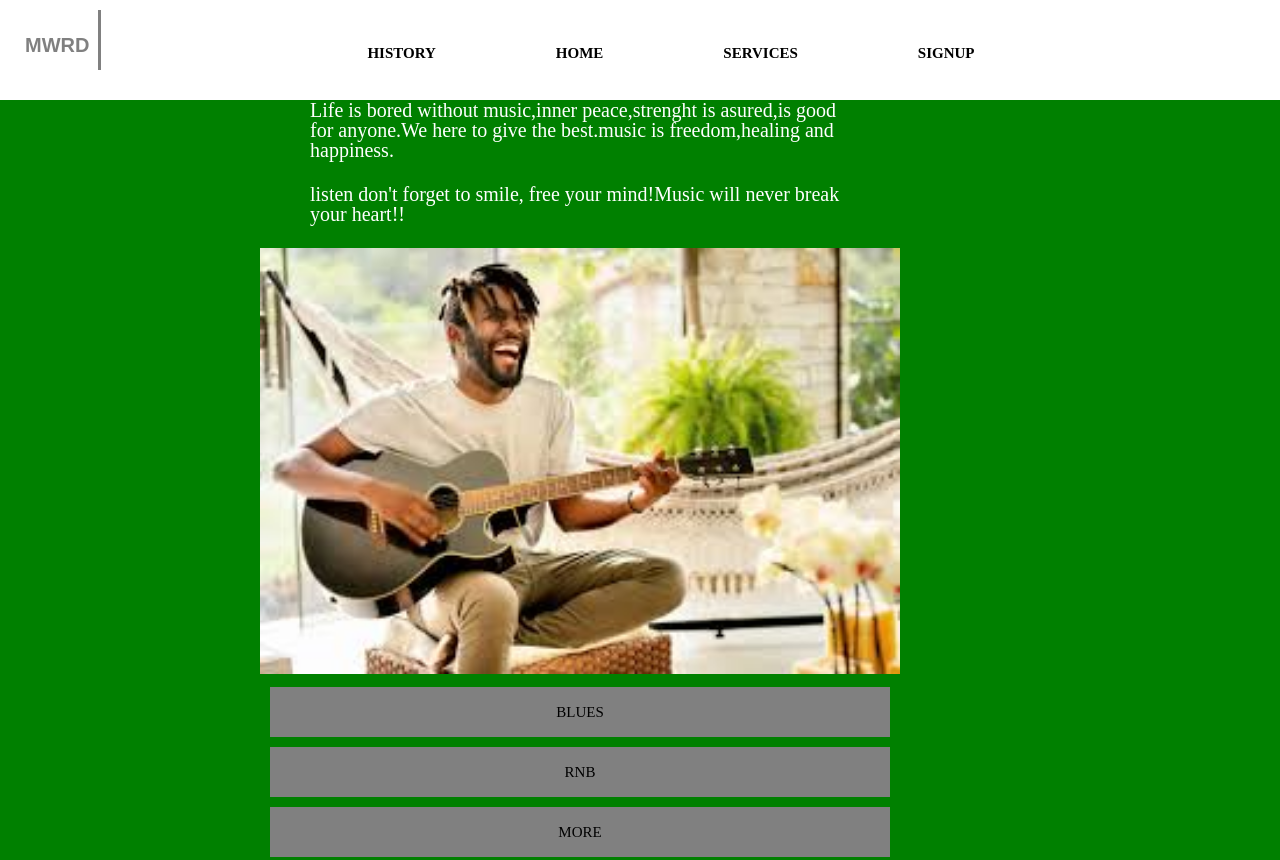
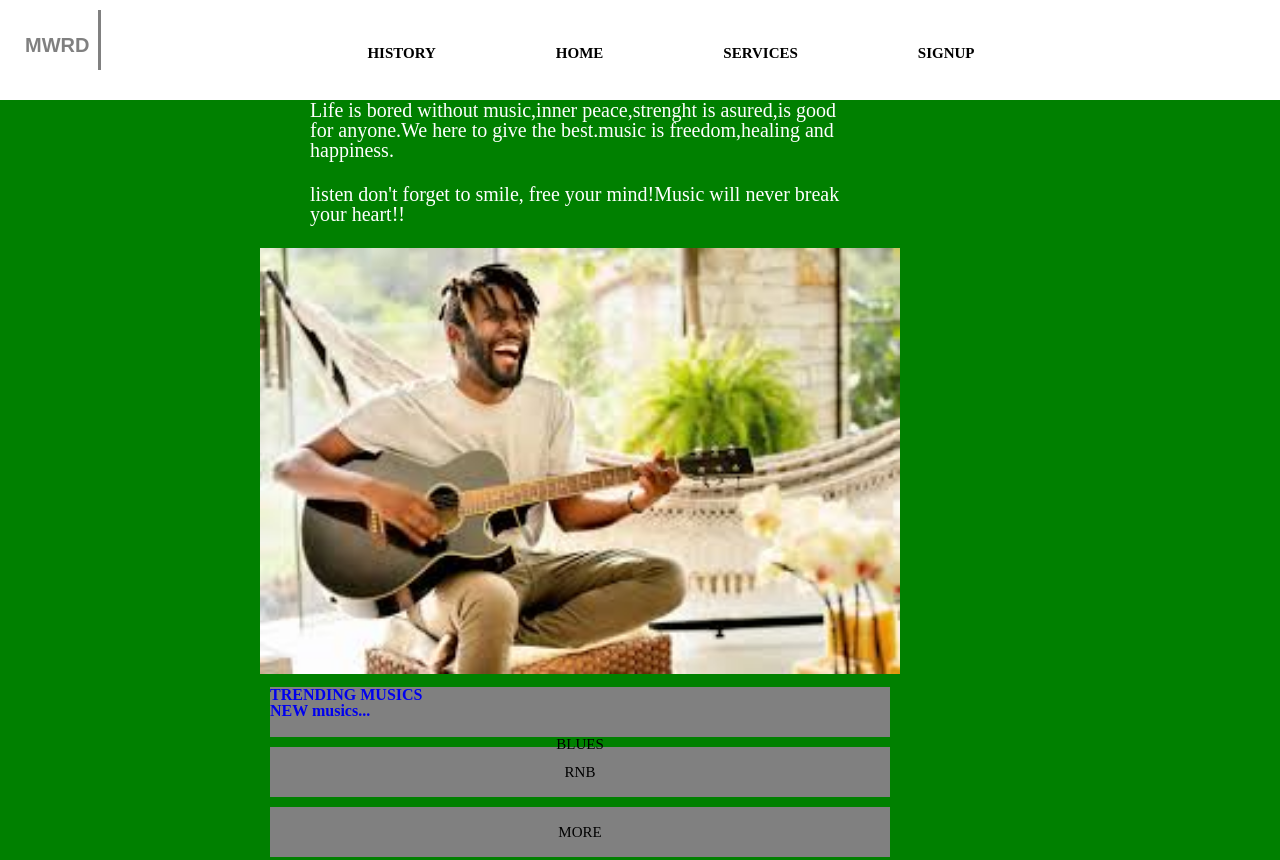
Before and after one commit to Authoritymanchi/asignment-submit, a plain HTML site: page index.html in a window 1280 px wide. Shown: the top 860 px of the page. Drawn offline with Linux system fonts and the light colour scheme; files whose address does not match are found by name; a web font is replaced by a local one.

Commit message:
Update index.html

```diff
--- a/index.html
+++ b/index.html
@@ -23,6 +23,7 @@
   <main>
     <div class="wrapper">
       <article class="photo-info">
+
          <p>Life is bored without music,inner peace,strenght is asured,is good for anyone.We here to give the best.music is freedom,healing and happiness.</p>
          <p>listen don't forget to smile, free your mind!Music will never break your heart!!</p>
     </article>
@@ -30,6 +31,8 @@
     <section class="music-bx">
        <a href="blues.html">
          <div class="box-q" >
+             <h1>TRENDING MUSICS</h1>
+             <h2>NEW musics...</h2>
            <h3>BLUES</h3>
          </div>
         </a>
```
